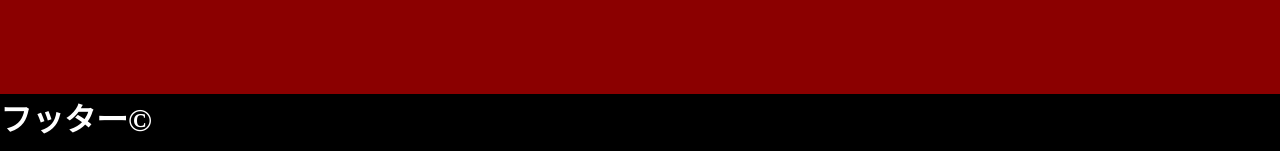
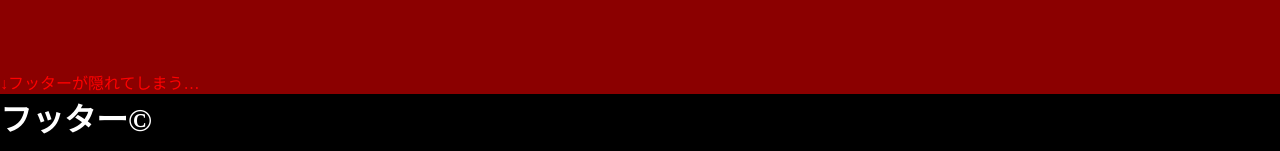
Before and after one commit to mojahirarin/vh-master, a plain HTML site: page old_index.html in a window 1280 px wide. Shown: the part 646-797 px from the top of the page. Drawn offline with Linux system fonts and the light colour scheme.

Commit message:
ちょっと変更

```diff
--- a/old-master.css
+++ b/old-master.css
@@ -18,8 +18,15 @@ header{
 }
 
 .content{
+    position: relative;
     background-color: darkred;
     flex: 1;
+}
+
+p{
+    position: absolute;
+    bottom: 0;
+    color: red;
 }
 
 footer{
--- a/old_index.html
+++ b/old_index.html
@@ -15,6 +15,7 @@
 
     <div class="content">
         <a href="index.html">改良型へ</a>
+        <p>↓フッターが隠れてしまう…</p>
     </div>
 
     <footer>
--- a/vh-master.css
+++ b/vh-master.css
@@ -18,8 +18,15 @@ header{
 }
 
 .content{
+    position: relative;
     background-color: darkred;
     flex: 1;
+}
+
+p{
+    position: absolute;
+    bottom: 0;
+    color: red;
 }
 
 footer{
```
